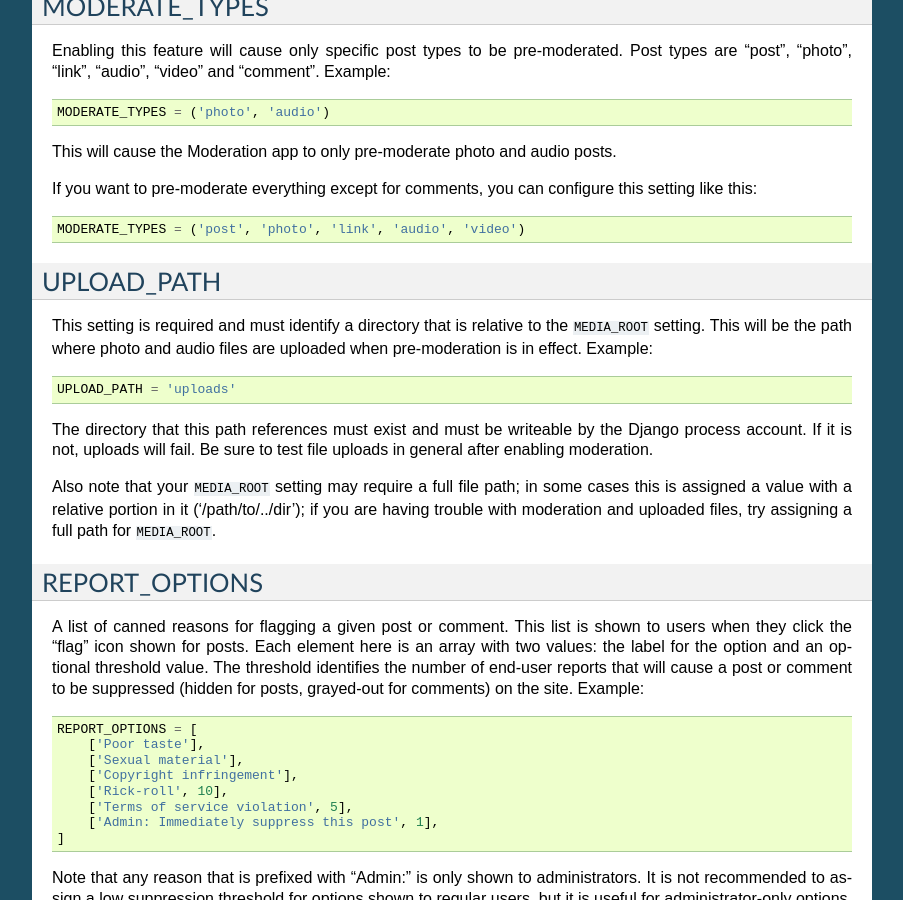
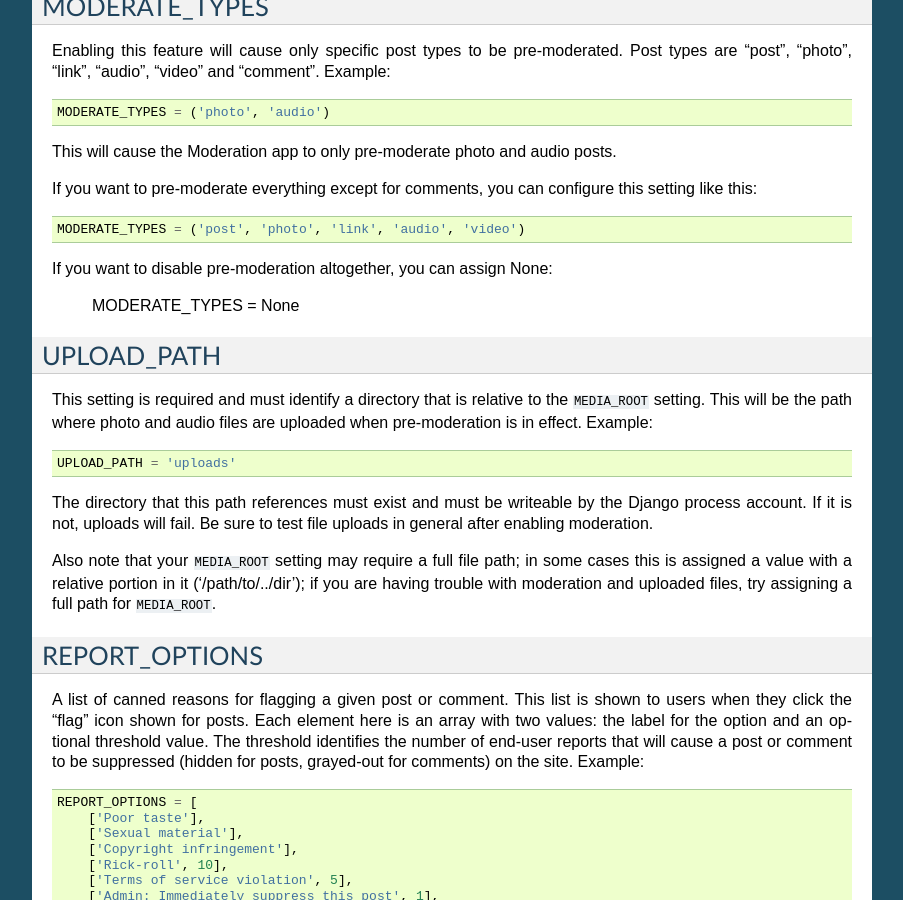
Before and after one commit to lgiorgi/typepadapp-moderation, a Sphinx documentation site: the page built from doc/settings.rst, in a window 1280 px wide and 900 px high, scrolled down 1519 px. Shown: the whole window, without its empty margins (198-1101 px from the left). Built offline with Sphinx 7.4.7, drawn with Linux system fonts in a browser that asks for light colours.

Commit message:
Added note about how to disable pre-moderation.

```diff
--- a/doc/settings.rst
+++ b/doc/settings.rst
@@ -104,6 +104,10 @@ this setting like this::
 
     MODERATE_TYPES = ('post', 'photo', 'link', 'audio', 'video')
 
+If you want to disable pre-moderation altogether, you can assign None:
+
+    MODERATE_TYPES = None
+
 
 UPLOAD_PATH
 -----------
```
